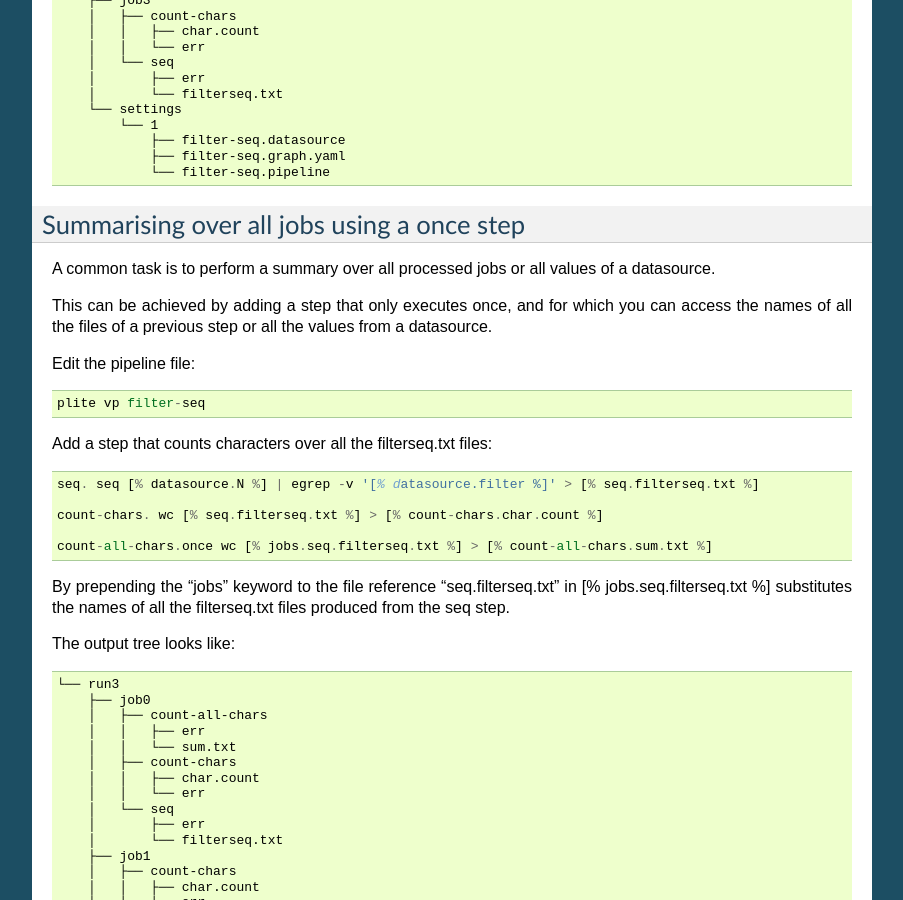
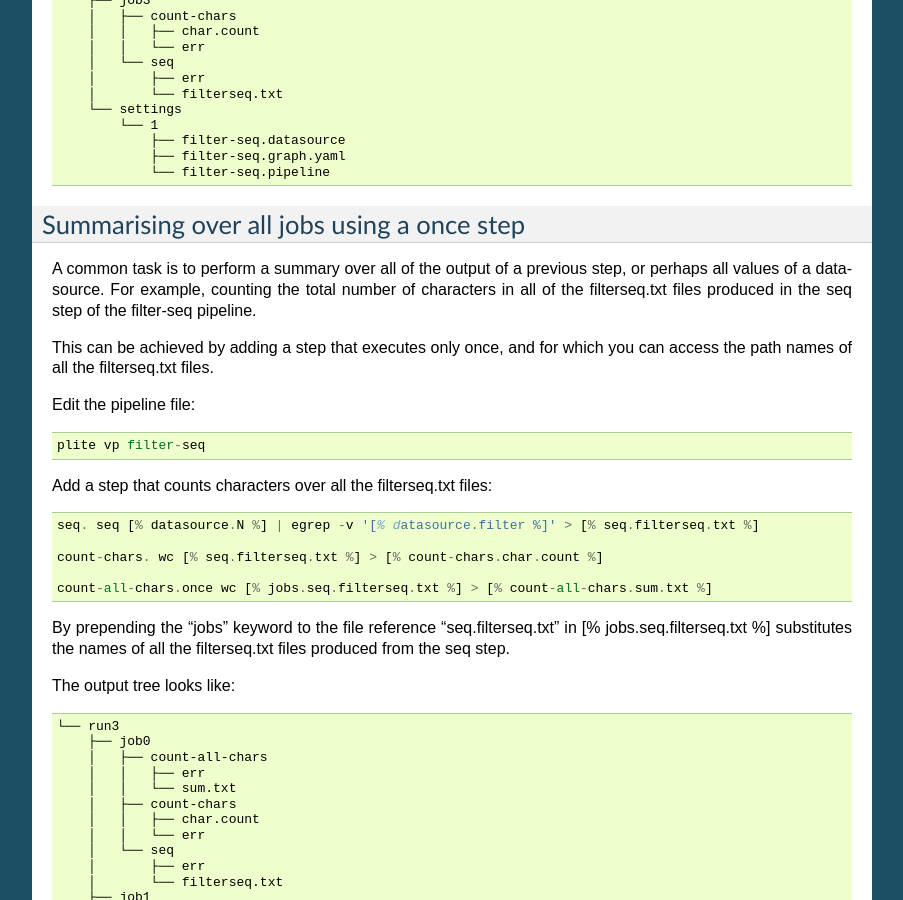
Before and after one commit to njgit/App-Pipeline-Lite, a Sphinx documentation site: the page built from docs/index.rst, in a window 1280 px wide and 900 px high, scrolled down 3504 px. Shown: the whole window, without its empty margins (198-1101 px from the left). Built offline with Sphinx 7.4.7, drawn with Linux system fonts in a browser that asks for light colours; pages that are not in the unit, such as notebooks, are missing from menus.

Commit message:
minor doc change

```diff
--- a/docs/index.rst
+++ b/docs/index.rst
@@ -233,10 +233,12 @@ The output directory tree now has a second "run" (run2) using the modified pipel
 Summarising over all jobs using a once step
 -------------------------------------------
 
-A common task is to perform a summary over all processed jobs or all values of a datasource.
+A common task is to perform a summary over all of the output of a previous step, or perhaps all values of a datasource.
+For example, counting the total number of characters in all of the filterseq.txt files produced in the seq step
+of the filter-seq pipeline.
 
-This can be achieved by adding a step that only executes once, and for which you can access the names of
-all the files of a previous step or all the values from a datasource.
+This can be achieved by adding a step that executes only once, and for which you can access the path names of
+all the filterseq.txt files.
 
 Edit the pipeline file::
 
```
